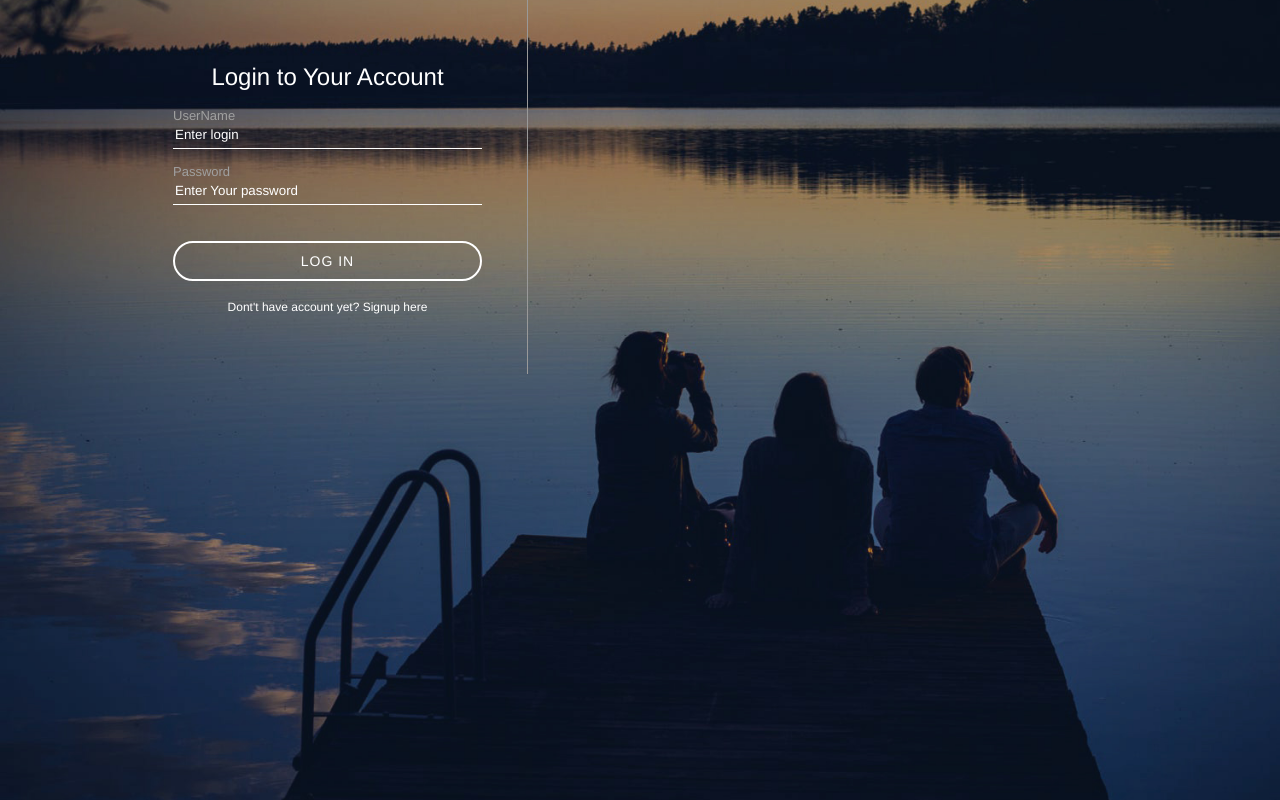
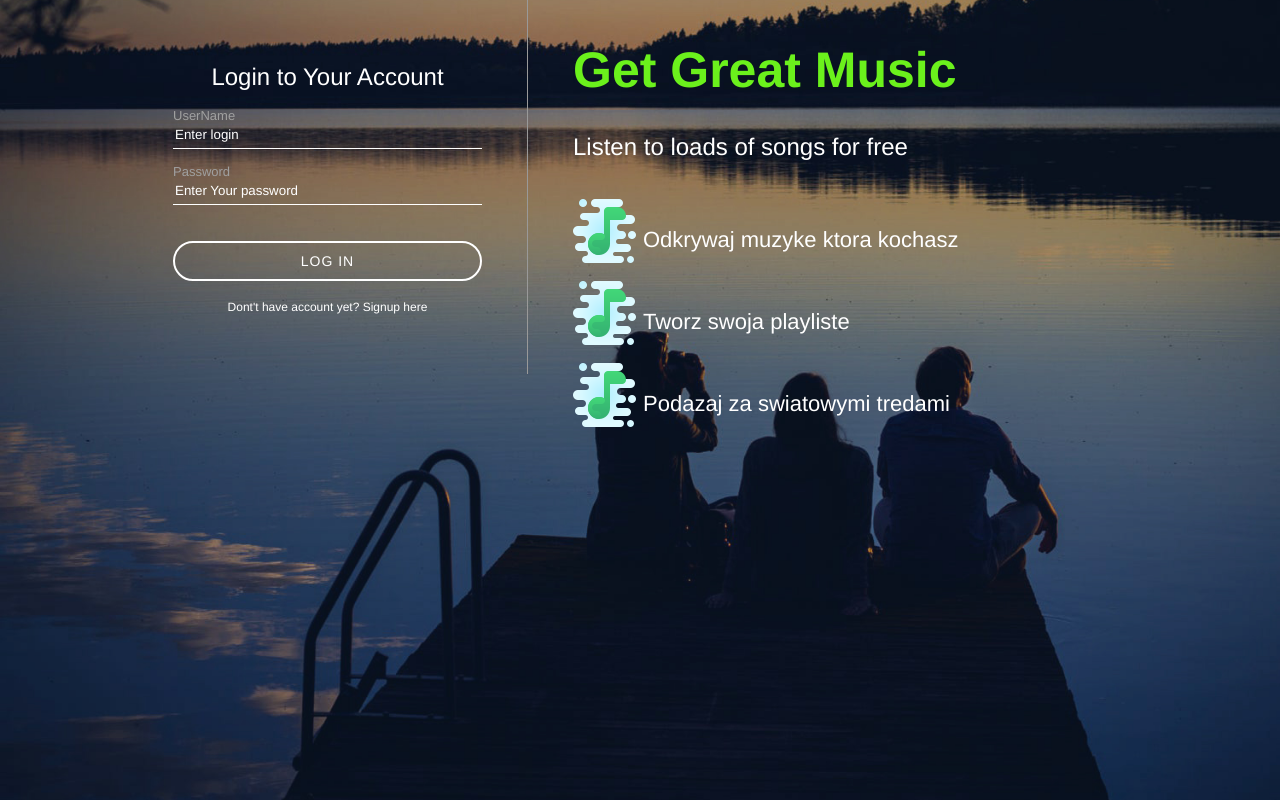
Before and after one commit to kronos31415/SpotifyClone, a PHP site: page /register.php in a window 1280 px wide. Run offline with PHP 8.4, Linux system fonts and the light colour scheme.

Commit message:
login text style

```diff
--- a/assets/css/register.css
+++ b/assets/css/register.css
@@ -107,3 +107,29 @@ body {
 #hideRegister {
     cursor: pointer;
 }
+
+#loginText {
+    padding: 45;
+    display: table-cell;
+}
+
+#loginText h1 {
+    color: #6bf11c;
+    font-size: 50px;
+    font-weight: bold;
+}
+
+#loginText h2 {
+    margin: 40px 0;
+}
+
+#loginText ul {
+    padding: 0;
+}
+
+#loginText li {
+    font-size: 22px;
+    list-style-type: none;
+    padding: 30px 70px;
+    background: url(../images/icons/check.png) no-repeat;
+}
--- a/register.php
+++ b/register.php
@@ -124,6 +124,21 @@
 
                 </form>
             </div>
+
+            <div id="loginText">
+                <h1>
+                    Get Great Music
+                </h1>
+                <h2>
+                    Listen to loads of songs for free
+                </h2>
+                <ul>
+                    <li>Odkrywaj muzyke ktora kochasz</li>
+                    <li>Tworz swoja playliste</li>
+                    <li>Podazaj za swiatowymi tredami</li>
+                </ul>
+            </div>
+
         </div>
     </div>
 </body>
```
Also changed, not shown: assets/images/icons/check.png (added).
